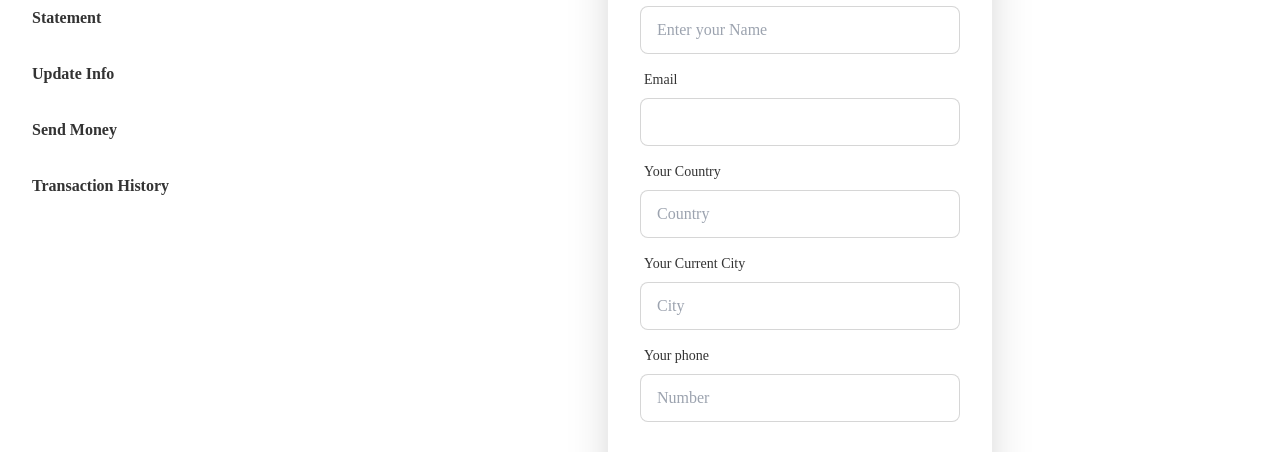
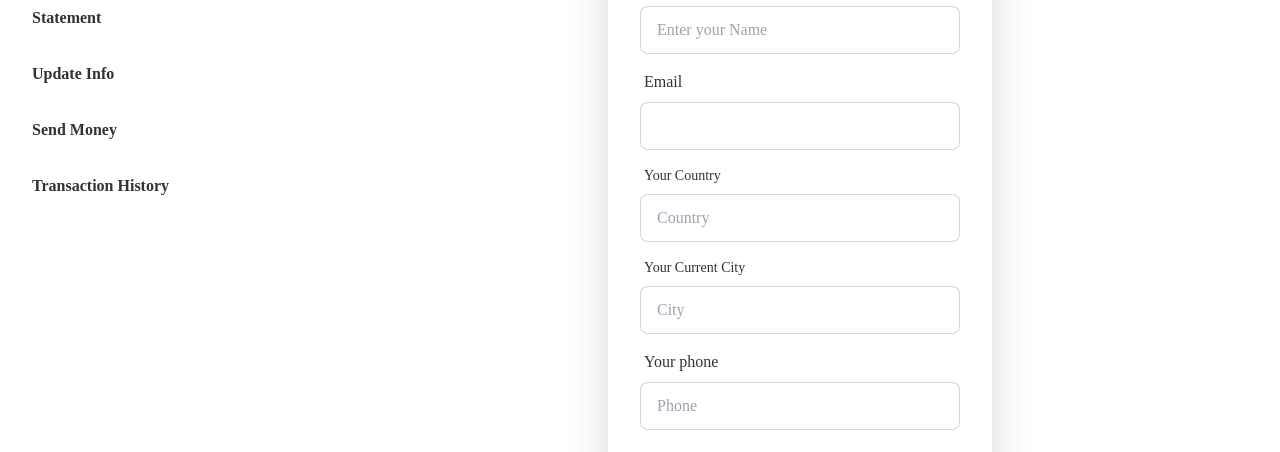
Before and after one commit to Weedito/online-bank-of-bd-client, a React (Create React App) app: page /dashboard/updateInfo in a window 1280 px wide. Shown: the part 246-698 px from the top of the page. Built offline with nearby package versions, Linux system fonts and the light colour scheme; no server answers.

Commit message:
emplemented user name and image inside dashboard

```diff
--- a/src/Components/Components.Arif/UpdateInfo.js
+++ b/src/Components/Components.Arif/UpdateInfo.js
@@ -22,10 +22,10 @@ const UpdateInfo = () => {
           </div>
           <div className="form-control">
             <label className="label">
-              <span className="label-text">Email</span>
+              <span className="label-email">Email</span>
             </label>
             <input
-              type="text"
+              type="email"
               value={email}
               className="input input-bordered"
             />
@@ -52,11 +52,11 @@ const UpdateInfo = () => {
           </div>
           <div className="form-control">
             <label className="label">
-              <span className="label-text">Your phone</span>
+              <span className="label-number">Your phone</span>
             </label>
             <input
               type="number"
-              placeholder="Number"
+              placeholder="Phone"
               className="input input-bordered"
             />
           </div>
--- a/src/Pages/Dashboard/Dashboard.js
+++ b/src/Pages/Dashboard/Dashboard.js
@@ -1,6 +1,7 @@
 import { Link, Outlet } from 'react-router-dom';
 
 const Dashboard = () => {
+
     return (
         <div>
       <h1 className="text-xl justify-end container font-bold text-green-500 text-end mt-4 ">
```
